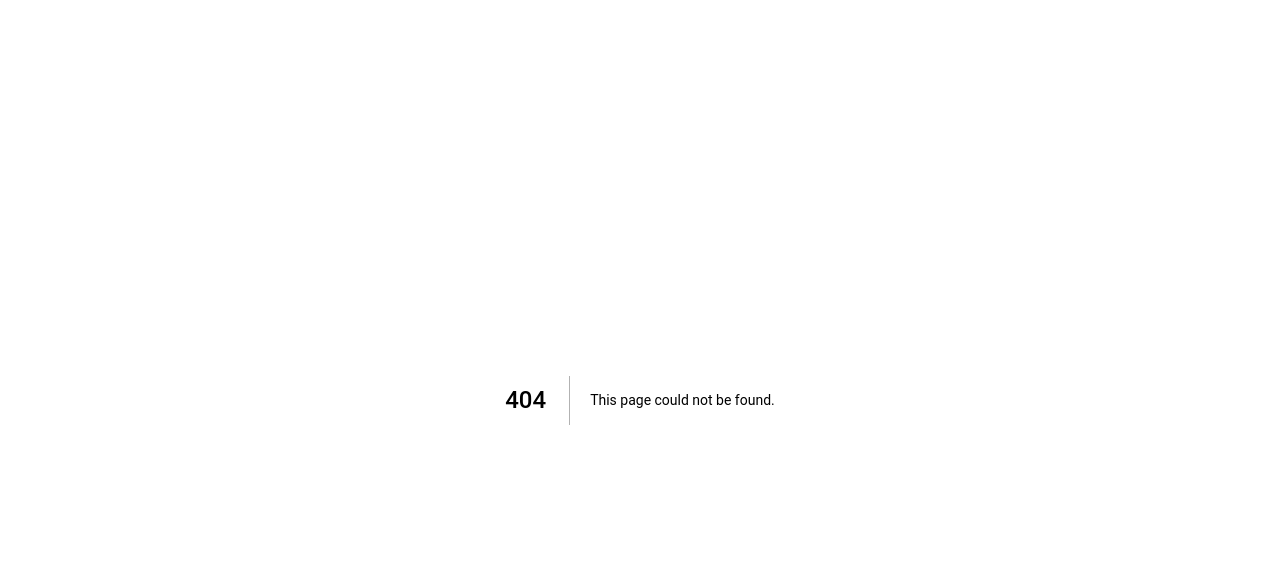
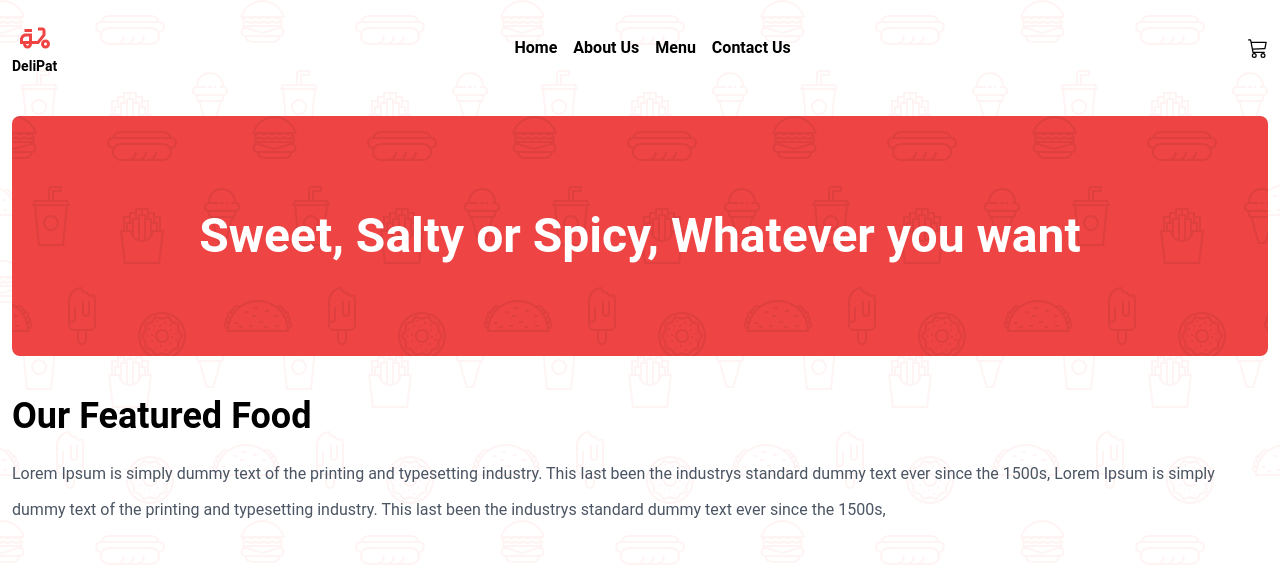
Before and after one commit to boularbahsmail/Food-Delivery-App, a Next.js app: page /menu in a window 1280 px wide. Before the commit this address had no page. Shown: the top 574 px of the page. Built offline with nearby package versions, Linux system fonts and the light colour scheme.

Commit message:
Add Menu Page | Clean Up

```diff
--- a/components/Customers-Banner/index.jsx
+++ b/components/Customers-Banner/index.jsx
@@ -5,12 +5,12 @@ import { FaStar } from "react-icons/fa";
 
 const CustomersBanner = () => {
   return (
-    <div className="my-12 flex flex-col justify-center items-center gap-10 md:my-0 md:flex-row gap-4">
+    <div className="mt-14 flex flex-col justify-center items-center gap-10 md:my-0 md:mt-4 md:flex-row gap-4">
         <div className="avatars flex">
-            <img className="h-16 w-16 bg-red-500 rounded-full" src="https://bit.ly/3vuLFkC" />
-            <img className="5-16 w-16 bg-green-500 rounded-full" src="https://bit.ly/3BzeEHU" />
-            <img className="5-16 w-16 bg-blue-500 rounded-full" src="https://bit.ly/3zkb8yj" />
-            <img className="5-16 w-16 bg-yellow-500 rounded-full" src="https://bit.ly/3JkGObJ" />
+            <img className="h-16 w-16 bg-gray-200 rounded-full" src="https://bit.ly/3vuLFkC" />
+            <img className="5-16 w-16 bg-gray-200 rounded-full" src="https://bit.ly/3BzeEHU" />
+            <img className="5-16 w-16 bg-gray-200 rounded-full" src="https://bit.ly/3zkb8yj" />
+            <img className="5-16 w-16 bg-gray-200 rounded-full" src="https://bit.ly/3JkGObJ" />
         </div>
         <div className="flex flex-col gap-1">
             <h1 className="text-xl font-semibold text-neutral-900">
--- a/components/Featured-Food/index.jsx
+++ b/components/Featured-Food/index.jsx
@@ -10,10 +10,10 @@ import foods from './data/data.js';
 
 const FeaturedFood = () => {
   return (
-    <div className="my-24">
+    <div className="mb-24 mt-16 pt-10" id="featured-food">
         <div className="flex flex-col justify-center items-center gap-3 sm:flex-row sm:justify-between sm:gap-0">
             <h1 className="text-3xl font-bold sm:text-4xl">Our Featured Food</h1>
-            <Link href="">
+            <Link href="/menu">
                 <a className="flex justify-center items-center gap-2 text-red-500" title="See All">
                   <span>See all Food</span>
                   <HiOutlineArrowNarrowRight />
@@ -24,7 +24,7 @@ const FeaturedFood = () => {
           {
             foods ?
               foods.map((food, index) =>
-                <div key={index} className="card bg-green-500 rounded-xl overflow-hidden shadow-slate-900" title={food.title}>
+                <div key={index} className="card bg-gray-200 rounded-xl overflow-hidden shadow-slate-900" title={food.title}>
                   <Link href="">
                     <a>
                       <div className="relative">
@@ -52,7 +52,7 @@ const FeaturedFood = () => {
           }
         </div>
         <div className="flex justify-center items-center">
-          <Link href="">
+          <Link href="/menu">
             <a className="flex justify-center items-center gap-2 text-red-500 font-semibold bg-white w-max m-auto py-2 px-4 border border-red-500 ease-in-out duration-150 hover:bg-red-500 hover:text-white rounded-md md:py-3 md:px-6" title="See All">
               <span>See all Food</span>
               <HiOutlineArrowNarrowRight />
--- a/components/Footer/index.jsx
+++ b/components/Footer/index.jsx
@@ -37,10 +37,10 @@ const Footer = () => {
                             <Link href="/">Home</Link>
                         </li>
                         <li className="text-sm mb-4 font-semibold text-gray-600" title="Featured Food">
-                            <Link href="">Featured Food</Link>
+                            <Link href="#featured-food">Featured Food</Link>
                         </li>
                         <li className="text-sm font-semibold text-gray-600" title="Menu">
-                            <Link href="">Menu</Link>
+                            <Link href="/menu">Menu</Link>
                         </li>
                     </ul>
                 </div>
--- a/components/Navbar/index.jsx
+++ b/components/Navbar/index.jsx
@@ -40,7 +40,7 @@ const Navbar = () => {
               <Link href="/about-us">About Us</Link>
             </li>
             <li className="text-white mb-3 font-semibold ease-in-out duration-150 hover:text-red-500 w-max sm:mb-0 sm:text-black" title="Menu" onClick={() => closeNav()}>
-              <Link href="">Menu</Link>
+              <Link href="/menu">Menu</Link>
             </li>
             <li className="text-white font-semibold ease-in-out duration-150 hover:text-red-500 sm:text-black" title="Contact Us" onClick={() => closeNav()}>
               <Link href="">Contact Us</Link>
--- a/pages/about-us/index.js
+++ b/pages/about-us/index.js
@@ -6,7 +6,7 @@ import Navbar from '../../components/Navbar';
 import Footer from '../../components/Footer';
 
 // Scroll To Top Hook
-import useScrollTop from '../../Hooks/useScrollTop';
+import useScrollTop from '../../hooks/useScrollTop';
 
 export default function About() {
 
@@ -22,7 +22,7 @@ export default function About() {
       <div className="p-3 max-w-7xl m-auto">
         <Navbar />
         <div>
-            <div className="about-us-title-banner my-6 py-24 bg-red-500 text-center rounded-lg sm:my-10">
+            <div className="title-banner my-6 py-24 bg-red-500 text-center rounded-lg sm:my-10">
                 <h1 className="text-3xl font-bold text-white mx-6 md:text-5xl sm:text-4xl">
                     A Strong Services Providing
                 </h1>
--- a/pages/index.js
+++ b/pages/index.js
@@ -12,7 +12,7 @@ import Subscription from "../components/Subscription";
 import Footer from "../components/Footer";
 
 // Scroll To Top Hook
-import useScrollTop from '../Hooks/useScrollTop';
+import useScrollTop from '../hooks/useScrollTop';
 
 export default function Home() {
 
--- /dev/null
+++ b/pages/menu/data/data.js
@@ -0,0 +1,36 @@
+const data = [
+    {
+        id: 1,
+        title: "Moroccan Tajine",
+        description: "Lorem Ipsum is simply dummy text of the printing and typesetting industry.",
+        image_url: "https://bit.ly/3vH011x",
+        price: "175",
+        rating: 5
+    },
+    {
+        id: 2,
+        title: "Fruits dessert",
+        description: "Lorem Ipsum is simply dummy text of the printing and typesetting industry.",
+        image_url: "https://bit.ly/3bEHHPE",
+        price: "115",
+        rating: 3
+    },
+    {
+        id: 3,
+        title: "Asian Sushi & Fruits",
+        description: "Lorem Ipsum is simply dummy text of the printing and typesetting industry.",
+        image_url: "https://bit.ly/3Qrgyi9",
+        price: "122",
+        rating: 4
+    },
+    {
+        id: 4,
+        title: "Barbicue & Soda",
+        description: "Lorem Ipsum is simply dummy text of the printing and typesetting industry.",
+        image_url: "https://bit.ly/3zYAqne",
+        price: "140",
+        rating: 5
+    }
+];
+
+export default data;
--- /dev/null
+++ b/pages/menu/index.js
@@ -0,0 +1,126 @@
+import React from 'react';
+import Head from "next/head";
+import Link from "next/link";
+
+// Components
+import Navbar from '../../components/Navbar';
+import Footer from '../../components/Footer';
+
+// Scroll To Top Hook
+import useScrollTop from '../../hooks/useScrollTop';
+
+// Featured Food
+import foods from '../../components/Featured-Food/data/data.js';
+
+// Menu's
+import menus from './data/data.js';
+
+// React Icons
+import { MdStar } from "react-icons/md";
+
+export default function Menu() {
+
+    useScrollTop();
+
+  return (
+    <div>
+      <Head>
+        <title>Menu - DeliPat</title>
+        <meta name="description" content="Responsive, clean and open source food delivery app using Next.js & Tailwind CSS." />
+        <link rel="icon" href="/favicon.ico" />
+      </Head>
+      <div className="p-3 max-w-7xl m-auto">
+        <Navbar />
+        <div>
+            <div className="title-banner my-6 py-24 bg-red-500 text-center rounded-lg sm:my-10">
+                <h1 className="text-3xl font-bold text-white mx-6 md:text-5xl sm:text-4xl">
+                    Sweet, Salty or Spicy, Whatever you want
+                </h1>
+            </div>
+            <h1 className="mt-8 text-3xl font-bold text-black text-center sm:text-left sm:text-4xl">
+                Our Featured Food
+            </h1>
+            <p className="my-5 text-gray-600 text-md leading-9 text-justify sm:text-left">
+                Lorem Ipsum is simply dummy text of the printing and typesetting industry.
+                This last been the industrys standard dummy text ever since the 1500s,
+                Lorem Ipsum is simply dummy text of the printing and typesetting industry.
+                This last been the industrys standard dummy text ever since the 1500s,
+            </p>
+            <div className="my-12 grid place-items-center grid-cols-1 gap-4 md:grid-cols-3 sm:grid-cols-2">
+                {
+                    foods ?
+                    foods.map((food, index) =>
+                        <div key={index} className="card bg-gray-200 rounded-xl overflow-hidden shadow-slate-900" title={food.title}>
+                        <Link href="">
+                            <a>
+                            <div className="relative">
+                                <img src={food.image_url} alt="Food-Image" max-height="200px" width="100%" className="meal-img ease-in-out duration-300" />
+                                <div className="info absolute left-0 bottom-0 bg-gray-900 p-3 pb-4 ease-in-out duration-300 opacity-0">
+                                <h3 className="flex justify-between items-center text-xl font-semibold mb-1 text-white">
+                                    <span>{food.title}</span>
+                                    <span>${food.price}</span>
+                                </h3>
+                                <p className="text-sm text-gray-400 mb-2">{food.description}</p>
+                                <span className="text-xl text-yellow-600 flex items-center gap-1">
+                                {
+                                    Array.from({ length: food.rating }).map((_, index) => (
+                                    <MdStar key={index}/>
+                                    ))
+                                }
+                                </span>
+                                </div>
+                            </div>
+                            </a>
+                        </Link>
+                        </div>
+                    )
+                    : null
+                }
+            </div>
+            <hr />
+            <h1 className="mt-8 text-3xl font-bold text-black text-center sm:text-left sm:text-4xl">
+                Full Menu`s
+            </h1>
+            <p className="my-5 text-gray-600 text-md leading-9 text-justify sm:text-left">
+                Lorem Ipsum is simply dummy text of the printing and typesetting industry.
+                This last been the industrys standard dummy text ever since the 1500s,
+                Lorem Ipsum is simply dummy text of the printing and typesetting industry.
+                This last been the industrys standard dummy text ever since the 1500s,
+            </p>
+            <div className="my-12 grid place-items-center grid-cols-1 gap-4 md:grid-cols-2">
+                {
+                    menus ?
+                    menus.map((menu, index) =>
+                        <div key={index} className="card bg-gray-200 rounded-xl overflow-hidden shadow-slate-900" title={menu.title}>
+                        <Link href="">
+                            <a>
+                            <div className="relative">
+                                <img src={menu.image_url} alt="Food-Image" max-height="400px" width="100%" className="meal-img ease-in-out duration-300" />
+                                <div className="info absolute left-0 bottom-0 bg-gray-900 p-3 pb-4 w-full ease-in-out duration-300 opacity-0">
+                                <h3 className="flex justify-between items-center text-md font-semibold mb-0 text-white sm:mb-2 sm:text-2xl">
+                                    <span>{menu.title}</span>
+                                    <span>${menu.price}</span>
+                                </h3>
+                                <p className="text-sm text-gray-400 mb-1 sm:mb-3 sm:text-md">{menu.description}</p>
+                                <span className="text-md text-yellow-600 flex items-center gap-1 sm:text-xl">
+                                {
+                                    Array.from({ length: menu.rating }).map((_, index) => (
+                                    <MdStar key={index}/>
+                                    ))
+                                }
+                                </span>
+                                </div>
+                            </div>
+                            </a>
+                        </Link>
+                        </div>
+                    )
+                    : null
+                }
+            </div>
+        </div>
+        <Footer />
+      </div>
+    </div>
+  )
+}
```
Also changed, not shown: styles/globals.css.
